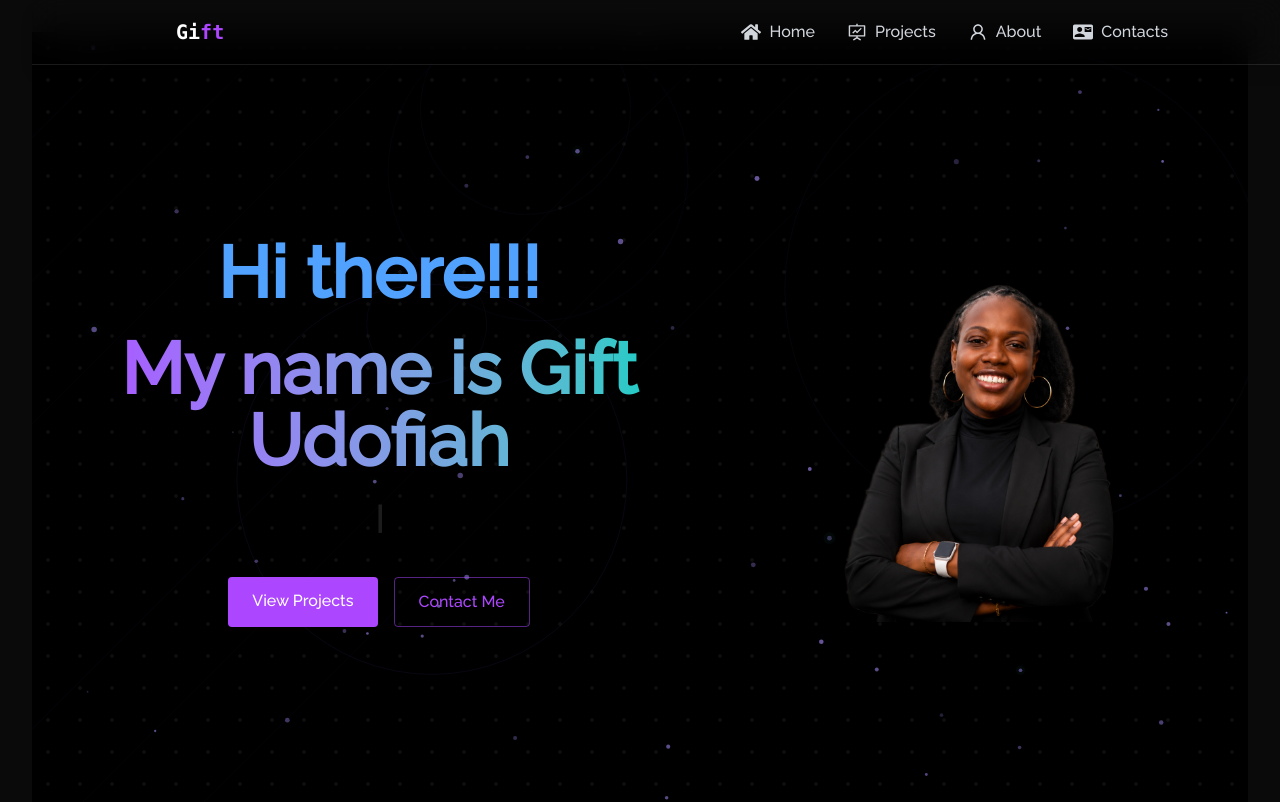
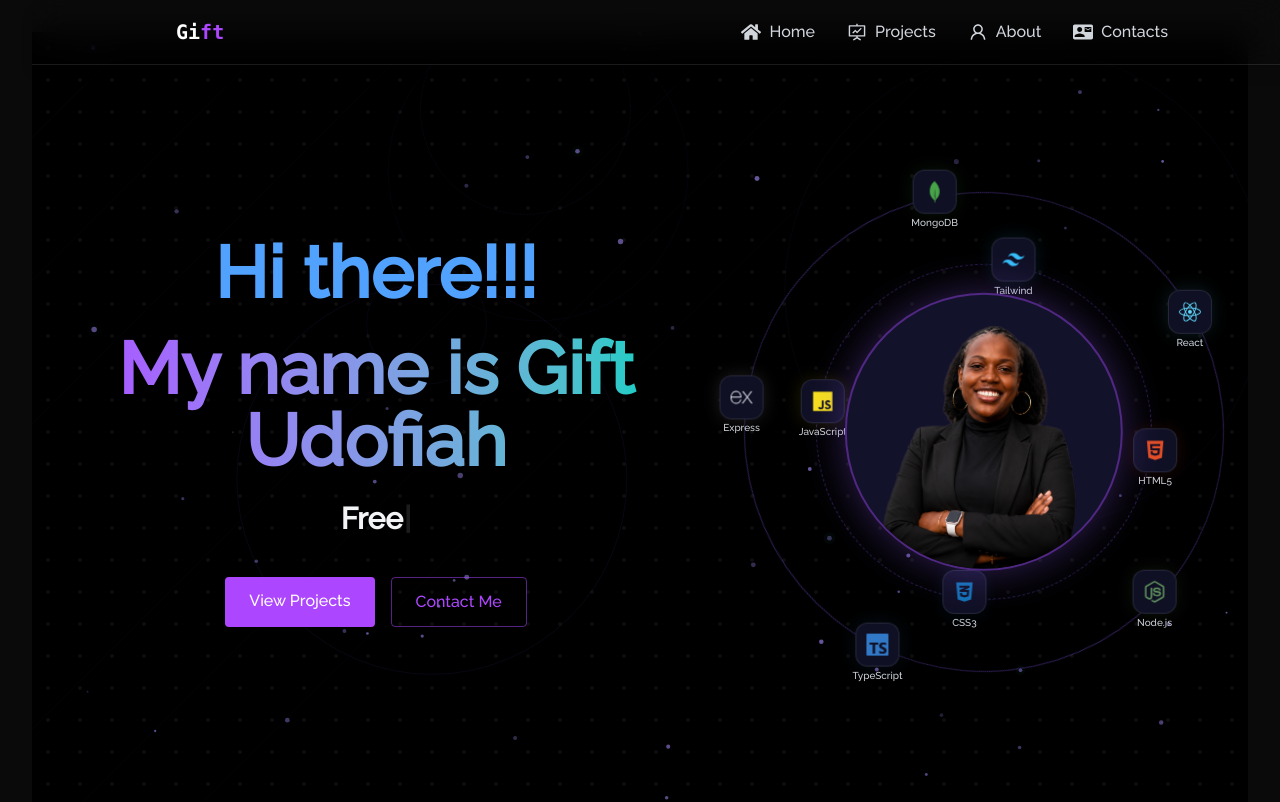
Before and after one commit to Gigireact/gigi-portfolio, a React (Vite) app: page / in a window 1280 px wide. Shown: the top 802 px of the page. Built offline with nearby package versions, Linux system fonts and the light colour scheme; a web font is replaced by a local one.

Commit message:
rotating stuffs active

```diff
--- a/src/components/Type.jsx
+++ b/src/components/Type.jsx
@@ -5,10 +5,10 @@ function Type() {
     <Typewriter
       options={{
         strings: [
-          "Software Web Developer",
+          "Software Developer",
           "Freelancer",
           "Web3 Facilitator",
-          "Co-founder, 4D solutions",
+          "Digital Solutions Developer",
         ],
         autoStart: true,
         loop: true,
--- a/src/components/sections/Home.jsx
+++ b/src/components/sections/Home.jsx
@@ -1,6 +1,15 @@
 import { useEffect, useRef } from "react";
+import {
+  FaReact,
+  FaJs,
+  FaNodeJs,
+  FaHtml5,
+  FaCss3Alt,
+} from "react-icons/fa";
+import { SiMongodb, SiTailwindcss, SiExpress, SiTypescript } from "react-icons/si";
 import Type from "../Type.jsx";
 import portrait from "../../assets/portrait.png";
+
 
 const AnimatedBackground = () => {
   const canvasRef = useRef(null);
@@ -38,7 +47,7 @@ const AnimatedBackground = () => {
       strokeWidth: 0.5 + Math.random() * 0.5,
     }));
 
-    // Slow diagonal lines (static shimmer effect)
+    // Slow diagonal lines
     const lines = Array.from({ length: 6 }, (_, i) => ({
       offset: i * 160,
       speed: 0.08 + Math.random() * 0.5,
@@ -96,7 +105,7 @@ const AnimatedBackground = () => {
         ctx.fill();
       });
 
-      // Soft teal accent particles (fewer, larger glow hints)
+      // Soft teal accent particles
       particles.slice(0, 8).forEach((p, i) => {
         const pulse = Math.sin(tick * 0.012 + i) * 0.5 + 0.5;
         ctx.beginPath();
@@ -125,6 +134,138 @@ const AnimatedBackground = () => {
   );
 };
 
+
+// Outer ring -> rotates clockwise
+const OUTER_ICONS = [
+  { name: "React", Icon: FaReact, color: "#61dafb" },
+  { name: "Node.js", Icon: FaNodeJs, color: "#68a063" },
+  { name: "TypeScript", Icon: SiTypescript, color: "#3178c6" },
+  { name: "Express", Icon: SiExpress, color: "#e5e7eb" },
+  { name: "MongoDB", Icon: SiMongodb, color: "#47a248" },
+];
+
+// Inner ring -> rotates anticlockwise
+const INNER_ICONS = [
+  { name: "JavaScript", Icon: FaJs, color: "#f7df1e" },
+  { name: "Tailwind", Icon: SiTailwindcss, color: "#38bdf8" },
+  { name: "HTML5", Icon: FaHtml5, color: "#e34f26" },
+  { name: "CSS3", Icon: FaCss3Alt, color: "#1572b6" },
+];
+
+const OrbitRing = ({ icons, radius, size, direction, duration, dashed }) => {
+  const step = 360 / icons.length;
+  const spin = direction === "cw" ? "orbit-cw" : "orbit-ccw";
+  const counter = direction === "cw" ? "orbit-ccw" : "orbit-cw";
+
+  return (
+    <div
+      className="orbit-ring absolute left-1/2 top-1/2 rounded-full"
+      style={{
+        width: size,
+        height: size,
+        marginLeft: `calc(${size} / -2)`,
+        marginTop: `calc(${size} / -2)`,
+        border: `1px ${dashed ? "dashed" : "solid"} rgba(139,92,246,0.35)`,
+        animation: `${spin} ${duration}s linear infinite`,
+        "--r": radius,
+      }}
+    >
+      {icons.map(({ name, Icon, color }, i) => {
+        const angle = i * step;
+        return (
+          // Static placement on the circle
+          <div
+            key={name}
+            className="absolute left-1/2 top-1/2"
+            style={{
+              width: 0,
+              height: 0,
+              transform: `rotate(${angle}deg) translateY(calc(var(--r) * -1)) rotate(${-angle}deg)`,
+            }}
+          >
+            {/* Counter-rotation keeps icon + label upright */}
+            <div
+              className="orbit-badge flex flex-col items-center gap-1"
+              style={{
+                width: 64,
+                marginLeft: -32,
+                marginTop: -24,
+                animation: `${counter} ${duration}s linear infinite`,
+              }}
+            >
+              <div
+                className="flex items-center justify-center w-11 h-11 rounded-xl border border-white/10 bg-[#12122a]/90 backdrop-blur shadow-lg"
+                style={{ boxShadow: `0 0 18px ${color}22` }}
+              >
+                <Icon size={22} color={color} />
+              </div>
+              <span className="text-[10px] text-gray-300 leading-none">
+                {name}
+              </span>
+            </div>
+          </div>
+        );
+      })}
+    </div>
+  );
+};
+
+const OrbitPortrait = () => (
+  <div
+    className="relative mx-auto"
+    style={{
+      // overall orbit diameter
+      "--orbit": "min(88vw, 480px)",
+      width: "var(--orbit)",
+      height: "var(--orbit)",
+    }}
+  >
+    <style>{`
+      @keyframes orbit-cw  { from { transform: rotate(0deg); }   to { transform: rotate(360deg); } }
+      @keyframes orbit-ccw { from { transform: rotate(0deg); }   to { transform: rotate(-360deg); } }
+      .orbit-wrap:hover .orbit-ring,
+      .orbit-wrap:hover .orbit-badge { animation-play-state: paused !important; }
+    `}</style>
+
+    <div className="orbit-wrap absolute inset-0">
+      {/* Outer ring: clockwise */}
+      <OrbitRing
+        icons={OUTER_ICONS}
+        size="var(--orbit)"
+        radius="calc(var(--orbit) / 2)"
+        direction="cw"
+        duration={40}
+      />
+
+      {/* Inner ring: anticlockwise */}
+      <OrbitRing
+        icons={INNER_ICONS}
+        size="calc(var(--orbit) * 0.7)"
+        radius="calc(var(--orbit) * 0.35)"
+        direction="ccw"
+        duration={30}
+        dashed
+      />
+    </div>
+
+    {/* Portrait in the centre */}
+    <div
+      className="absolute left-1/2 top-1/2 -translate-x-1/2 -translate-y-1/2 rounded-full overflow-hidden border-2 border-purple-500/40 shadow-[0_0_40px_rgba(139,92,246,0.35)] bg-[#12122a]"
+      style={{
+      width: "calc(var(--orbit) * 0.58)",
+      height: "calc(var(--orbit) * 0.58)",
+    }}
+    >
+      <img
+        src={portrait}
+        alt="Gift Udofiah"
+        className="w-full h-full object-cover object-top"
+      />
+    </div>
+  </div>
+);
+
+
 export const Home = () => {
   return (
     <section
@@ -144,7 +285,7 @@ export const Home = () => {
         }}
       />
 
-      <div className="max-w-7xl w-full flex flex-col-reverse md:flex-row items-center justify-between gap-12 relative z-10">
+      <div className="max-w-7xl w-full flex flex-col-reverse md:flex-row items-center justify-between gap-12 relative z-10 py-16">
 
         {/* LEFT SIDE */}
         <div className="text-center">
@@ -177,11 +318,8 @@ export const Home = () => {
         </div>
 
         {/* RIGHT SIDE */}
-        <div className="flex md:w-1/2">
-          <img
-            src={portrait}
-            alt="Gift Udofiah"
-          />
+        <div className="flex md:w-1/2 items-center justify-center">
+          <OrbitPortrait />
         </div>
       </div>
     </section>
--- a/src/index.css
+++ b/src/index.css
@@ -92,7 +92,7 @@ html, body {
   width: 40px !important;
   height: 40px !important;
   text-align: center !important;
-  font-size: 1.5rem !important;
+  font-size: 1.2rem !important;
   line-height: 2em !important;
   background: rgba(255, 255, 255, 0.972) !important;
   border-radius: 50% !important;
```
